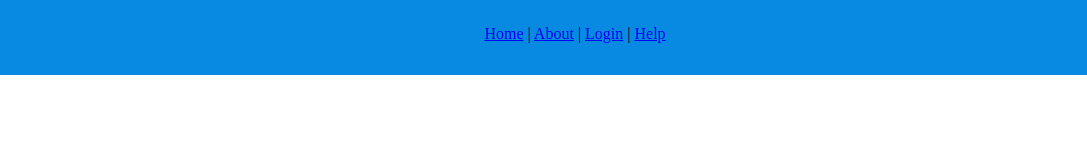
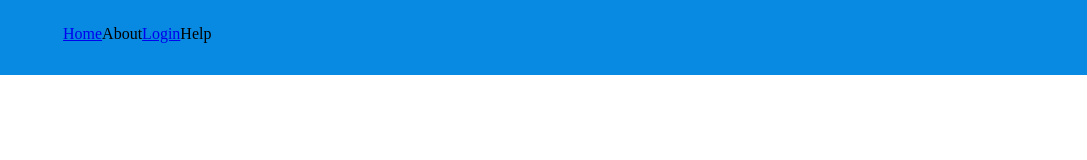
Before and after one commit to SatishMarisetty/VAC-Project, a plain HTML site: page index.html in a window 1280 px wide. Shown: the full height of the page, 193-1280 px from the left. Drawn offline with Linux system fonts and the light colour scheme.

Commit message:
Update index.html

```diff
--- a/index.html
+++ b/index.html
@@ -25,7 +25,6 @@
      flex: 4;
      text-align: center;
      margin-top: 25px;
-     justify-content: space-between;
    }
 
 
@@ -41,12 +40,10 @@
 </div>
 <div class="right">
  <span> </span>
- <nav style="border:3px">
-  <a href="index.html">Home</a> |
-  <a href="#">About</a> |
-  <a href="Login.html">Login</a> |
-  <a href="#">Help</a>
-</nav>
+  <span><a href="index.html">Home</a></span>
+ <span>About</span>
+ <span><a href="Login.html">Login</a></span>
+ <span>Help</span>
  <span> </span>
 </div>
 
```
